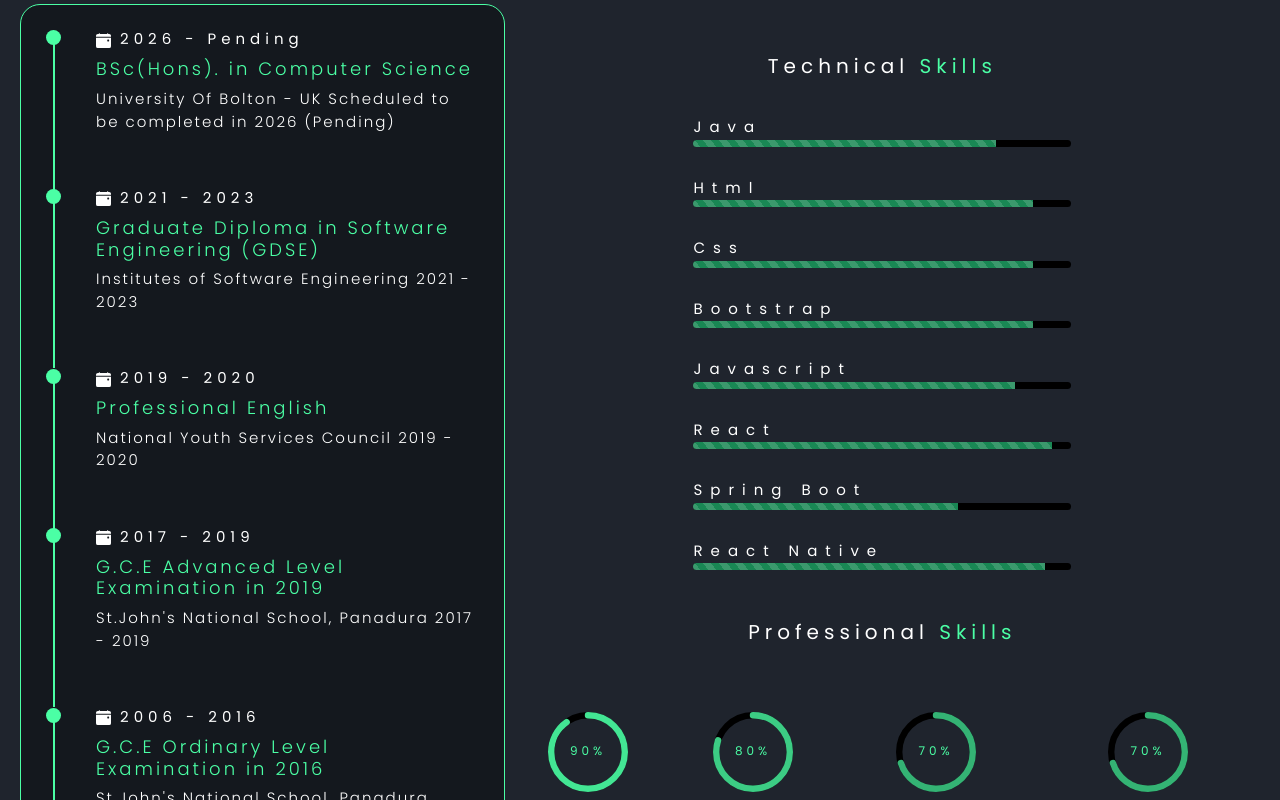
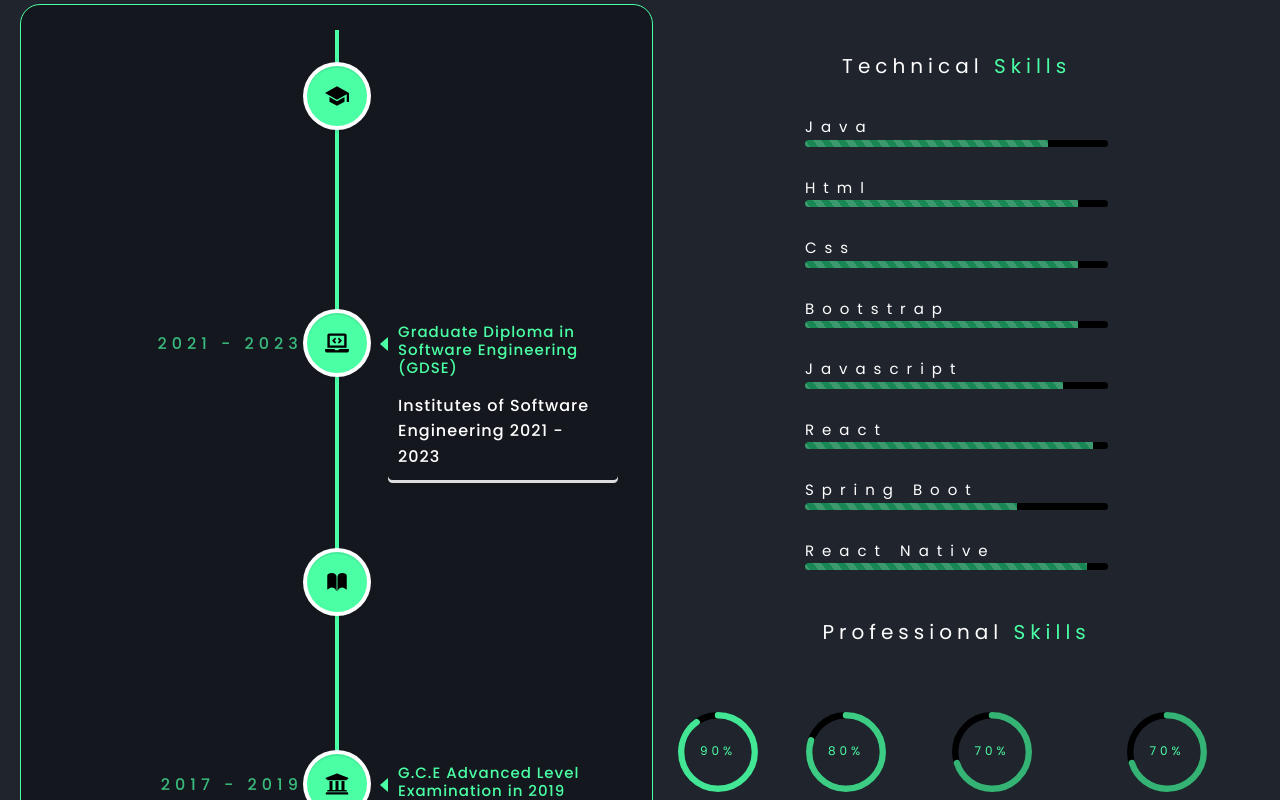
Before and after one commit to imeshhirushan2117/React-Portfolio, a React (Vite) app: page /skills in a window 1280 px wide. Shown: the part 1900-2700 px from the top of the page. Built offline with nearby package versions, Linux system fonts and the light colour scheme.

Commit message:
added-timeline-NPM

```diff
--- a/package.json
+++ b/package.json
@@ -17,7 +17,8 @@
     "react-circular-progressbar": "^2.1.0",
     "react-dom": "^18.2.0",
     "react-icons": "^4.12.0",
-    "react-router-dom": "^6.21.1"
+    "react-router-dom": "^6.21.1",
+    "react-vertical-timeline-component": "^3.6.0"
   },
   "devDependencies": {
     "@types/react": "^18.2.43",
--- a/src/assets/app/App.jsx
+++ b/src/assets/app/App.jsx
@@ -4,7 +4,7 @@ import Home from '../pages/HomePage/Home'
 import AboutMe from '../pages/AboutMe/AboutMe'
 import Service from '../pages/Service/Service'
 import Skills from '../pages/Skills/Skills'
-import { Route, Routes, Navigate } from 'react-router-dom'
+// import { Route, Routes, Navigate } from 'react-router-dom'
 import { Temp } from '../pages/Temp/Temp'
 
 function App() {
@@ -27,6 +27,9 @@ function App() {
           <AboutMe />
           <Service />
           <Skills />
+
+
+
       <Temp />
 
     </>
--- a/src/assets/component/Button/styles.css
+++ b/src/assets/component/Button/styles.css
@@ -14,8 +14,3 @@
     justify-content: center;
     align-items: center;
 }
-
-.btn:hover{
-    color: #4BFFA5;
-    border: white solid 2px ;
-}
--- a/src/assets/component/Educad/styles.css
+++ b/src/assets/component/Educad/styles.css
@@ -12,7 +12,6 @@
     background-color: #4BFFA5;
     width: 2px;
     height: 165px;
-
     left:6.5px;
     top: 14px;
 }
--- /dev/null
+++ b/src/assets/component/Timeline/Timeline.jsx
@@ -0,0 +1,34 @@
+import './styles.css'
+import { VerticalTimeline, VerticalTimelineElement } from 'react-vertical-timeline-component';
+import 'react-vertical-timeline-component/style.min.css';
+
+
+export default function Timeline({ data }) {
+    return (
+        <div>
+            <VerticalTimeline lineColor="#4BFFA5">
+                {
+                    data?.map((val, index)=> (
+                        <VerticalTimelineElement
+                        key={index}
+                        className="vertical-timeline-element--work"
+
+                        contentStyle={{ background: '#14181E', color: 'white', padding: '10px', marginRight:'-20px', marginLeft: '-20px'}}
+                        contentArrowStyle={{ borderRight: '8px solid  #4BFFA5' }}
+                        dateClassName="custom-date-class"
+                        date={val.date}
+                        iconStyle={{ background: '#4BFFA5', color: 'black' ,fontSize:'10px'}}
+                        icon={val.icon}
+                    >
+                        <div className='custom-text-class' >
+                            <h5 className="vertical-timeline-element-title titleTi">{val.title}</h5>
+                            <p className='pgTi'>{val.pg}</p>
+                        </div>
+                    </VerticalTimelineElement>
+                    ))
+                }
+
+            </VerticalTimeline>
+        </div>
+    )
+}
--- /dev/null
+++ b/src/assets/component/Timeline/styles.css
@@ -0,0 +1,22 @@
+.titleTi{
+    font-size: 15px;
+    color: '#4BFFA5';
+    letter-spacing: 1px;
+}
+.pgTi{
+    font-size: 10px;
+    letter-spacing: 1px;
+}
+
+.custom-date-class {
+    color: #4BFFA5;
+   margin-left: 50px;
+   margin-right: 30px;
+
+
+  }
+
+
+  .custom-text-class h5{
+    color: #4BFFA5;
+  }
--- a/src/assets/pages/Skills/Skills.jsx
+++ b/src/assets/pages/Skills/Skills.jsx
@@ -1,10 +1,50 @@
 import './styles.css'
 import Educad from '../../component/Educad/Educad'
 import Progressbar, { MyCircularProgressbar } from '../../component/Progressbar/Progressbar'
+import Timeline from '../../component/Timeline/Timeline'
+import { FaUniversity } from "react-icons/fa";
+import { IoIosBook } from "react-icons/io";
+import { FaLaptopCode } from "react-icons/fa";
+import { FaSchool } from "react-icons/fa";
+import { IoSchoolSharp } from "react-icons/io5";
 
 function Skills() {
 
+  const data = [
+    {
+      date: '2026 - Pending',
+      icon: <IoSchoolSharp />,
+      title: 'BSc(Hons). in Computer Science',
+      pg: 'University Of Bolton - UK Scheduled to be completed in 2026 (Pending)'
+    },
+    {
+      date: '2021 - 2023',
+      icon: <FaLaptopCode />,
+      title: 'Graduate Diploma in Software Engineering (GDSE)',
+      pg: 'Institutes of Software Engineering 2021 - 2023'
+    },
 
+    {
+      date: '2019 - 2020',
+      icon: <IoIosBook />,
+      title: 'Professional English',
+      pg: 'National Youth Services Council 2019 - 2020'
+    },
+
+    {
+      date: '2017 - 2019',
+      icon: <FaUniversity />,
+      title: 'G.C.E Advanced Level Examination in 2019',
+      pg: 'St.John\'s National School, Panadura 2017 - 2019'
+    },
+
+    {
+      date: '2006 - 2016',
+      icon: <FaSchool  />,
+      title: 'G.C.E Ordinary Level Examination in 2016',
+      pg: 'St.John\'s National School, Panadura 2006 - 2016'
+    },
+  ]
 
   return (
     <>
@@ -15,12 +55,14 @@ function Skills() {
 
         <div className='tbl-div'>
           <div className='edu-div'>
-            <Educad date={" 2026 - Pending"} title={" BSc(Hons). in Computer Science"} prg={" University Of Bolton - UK Scheduled to be completed in 2026 (Pending)"} />
-            <Educad date={" 2021 - 2023"} title={" Graduate Diploma in Software Engineering (GDSE)"} prg={" Institutes of Software Engineering 2021 - 2023"} />
+            {/* //<Educad date={" 2026 - Pending"} title={" BSc(Hons). in Computer Science"} prg={" University Of Bolton - UK Scheduled to be completed in 2026 (Pending)"} />
+            <//Educad date={" 2021 - 2023"} title={" Graduate Diploma in Software Engineering (GDSE)"} prg={" Institutes of Software Engineering 2021 - 2023"} />
 
-            <Educad date={" 2019 - 2020"} title={" Professional English"} prg={"National Youth Services Council 2019 - 2020"} />
-            <Educad date={" 2017 - 2019"} title={" G.C.E Advanced Level Examination in 2019"} prg={"St.John's National School, Panadura 2017 - 2019"} />
-            <Educad date={" 2006 - 2016"} title={" G.C.E Ordinary Level Examination in 2016"} prg={"St.John's National School, Panadura 2006 - 2016"} />
+            <Educad date={" //2019 - 2020"} title={" Professional English"} prg={"National Youth Services Council 2019 - 2020"} />
+            <Educad date={"// 2017 - 2019"} title={" G.C.E Advanced Level Examination in 2019"} prg={"St.John's National School, Panadura 2017 - 2019"} />
+            <Educad date={" 2006 - 2016"} title={" G.C.E Ordinary Level Examination in 2016"} prg={"St.John's National School, Panadura 2006 - 2016"} /> */}
+
+            <Timeline data={data} date={'2026 - Pending'} icon={<FaUniversity />} title={'BSc(Hons). in Computer Science'} pg={'University Of Bolton - UK Scheduled to be completed in 2026 (Pending)'} />
 
 
           </div>
@@ -50,8 +92,8 @@ function Skills() {
               <div className='my-Pro-bar'>
                 <MyCircularProgressbar cname={'Team Work'} percentage={90} />
                 <MyCircularProgressbar cname={'Creativity'} percentage={80} />
-                 <MyCircularProgressbar cname={'Communication'} percentage={70}/>
-              <MyCircularProgressbar cname={'Project Mangement'} percentage={70}/>
+                <MyCircularProgressbar cname={'Communication'} percentage={70} />
+                <MyCircularProgressbar cname={'Project Mangement'} percentage={70} />
               </div>
 
             </div>
--- a/src/assets/pages/Skills/styles.css
+++ b/src/assets/pages/Skills/styles.css
@@ -31,6 +31,7 @@
     border: #4BFFA5 solid 1px;
     border-radius: 20px;
     padding: 25px;
+    width: 100%;
 }
 
 .anoth-skils{
```
Also changed, not shown: src/assets/img/icon/user.png (added), 1 other file (tests, documents, lock files or other folders).
